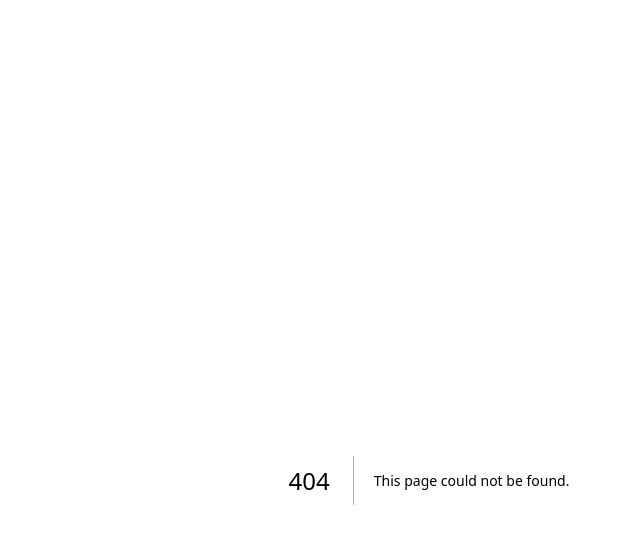
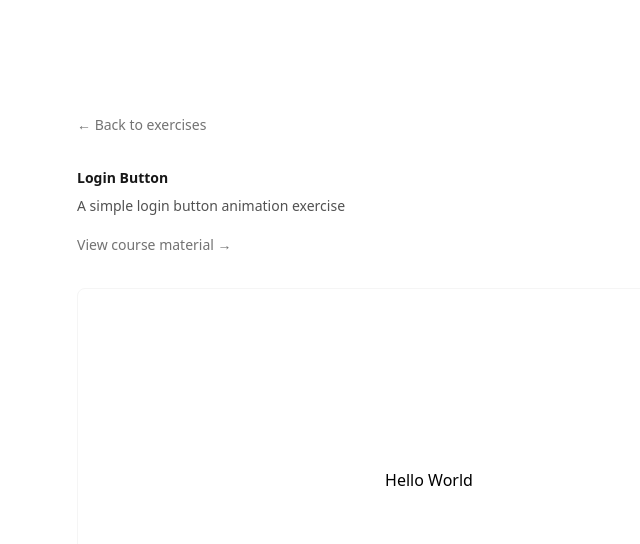
Before and after one commit to gewoonseba/animations-dev, a Next.js app: page /exercises/login-button in a window 1280 px wide. Before the commit this address had no page. Shown: the top 544 px of the page, without its empty margins (211-851 px from the left). Built offline with nearby package versions, Linux system fonts and the light colour scheme.

Commit message:
Login button setup

```diff
--- /dev/null
+++ b/app/exercises/login-button/component.module.css
@@ -0,0 +1 @@
+/* Login Button Exercise Styles */
--- /dev/null
+++ b/app/exercises/login-button/component.tsx
@@ -0,0 +1,7 @@
+export function LoginButtonComponent() {
+  return (
+    <div className="flex min-h-[200px] items-center justify-center">
+      <p>Hello World</p>
+    </div>
+  );
+}
--- /dev/null
+++ b/app/exercises/login-button/page.tsx
@@ -0,0 +1,14 @@
+import { ExerciseDetail } from "../../components/ExerciseDetail";
+import { LoginButtonComponent } from "./component";
+
+export default function LoginButtonPage() {
+  return (
+    <ExerciseDetail
+      courseUrl="https://animations.dev/learn/how-do-i-use-framer-motion/the-basics"
+      description="A simple login button animation exercise"
+      title="Login Button"
+    >
+      <LoginButtonComponent />
+    </ExerciseDetail>
+  );
+}
--- a/app/page.tsx
+++ b/app/page.tsx
@@ -64,6 +64,13 @@ export default function Home() {
           title="Tabs Transition"
         />
       </ExerciseSection>
+      <ExerciseSection title="Motion">
+        <ExerciseLink
+          href="/exercises/login-button"
+          key="login-button"
+          title="Login Button"
+        />
+      </ExerciseSection>
     </div>
   );
 }
```
